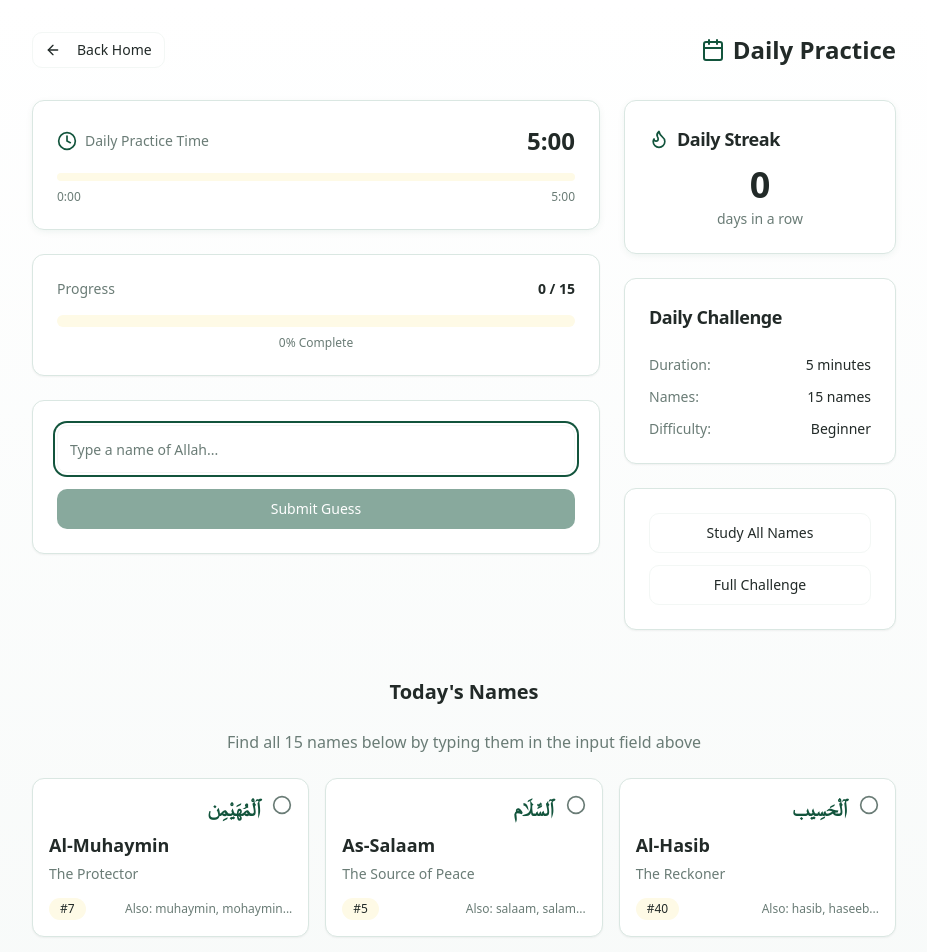
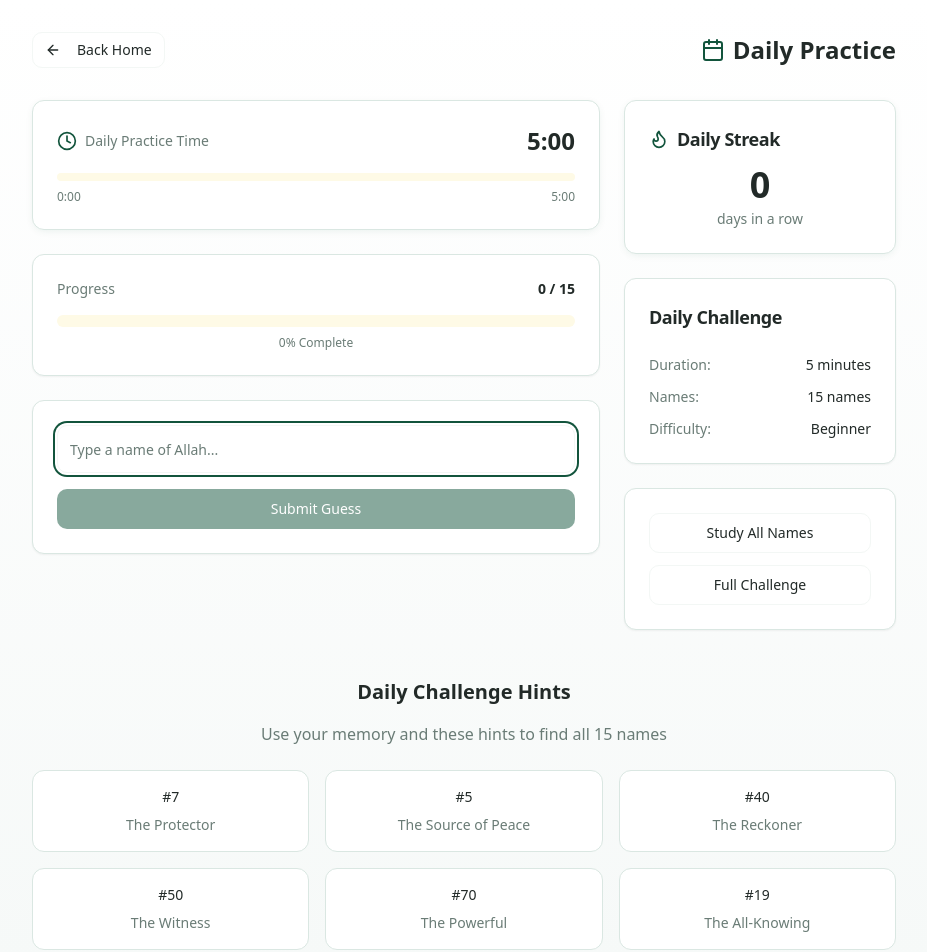
Before and after one commit to tarekmania/99Names, a React (Vite) app: page /daily in a window 1280 px wide. Shown: the top 952 px of the page, without its empty margins (176-1103 px from the left). Built offline with nearby package versions, Linux system fonts and the light colour scheme.

Commit message:
Refactor daily practice mode

```diff
--- a/src/pages/Daily.tsx
+++ b/src/pages/Daily.tsx
@@ -314,13 +314,74 @@ const Daily = () => {
           </div>
         </div>
 
-        {/* Names Grid - Always shown so users know what to guess */}
-        {names.length > 0 && (
+        {/* Hint System - Progressive clues */}
+        {names.length > 0 && isActive && !isCompleted && (
+          <div className="mt-12">
+            <div className="text-center mb-8">
+              <h3 className="text-xl font-semibold mb-4">Daily Challenge Hints</h3>
+              <p className="text-muted-foreground mb-6">
+                Use your memory and these hints to find all {names.length} names
+              </p>
+              <div className="grid grid-cols-1 md:grid-cols-2 lg:grid-cols-3 gap-4 max-w-4xl mx-auto">
+                {names.map((name, index) => {
+                  const isFound = found.has(name.id);
+                  const progress = Math.floor((5 * 60 - timeLeft) / 30); // Hint level based on time elapsed
+
+                  return (
+                    <div
+                      key={name.id}
+                      className={`p-4 rounded-lg border transition-all duration-300 ${
+                        isFound
+                          ? 'bg-primary/10 border-primary text-primary'
+                          : 'bg-card border-border'
+                      }`}
+                    >
+                      <div className="text-center space-y-2">
+                        <div className="text-sm font-medium">#{name.id}</div>
+
+                        {/* Progressive Hints */}
+                        {progress >= 0 && (
+                          <div className="text-sm text-muted-foreground">
+                            {name.meanings.split(',')[0]}
+                          </div>
+                        )}
+
+                        {progress >= 2 && (
+                          <div className="text-xs text-muted-foreground">
+                            {name.englishName.length} letters
+                          </div>
+                        )}
+
+                        {progress >= 4 && (
+                          <div className="text-xs font-mono">
+                            {name.englishName.charAt(0)}___
+                          </div>
+                        )}
+
+                        {progress >= 6 && (
+                          <div className="text-xs font-mono">
+                            {name.englishName.slice(0, Math.floor(name.englishName.length / 2))}___
+                          </div>
+                        )}
+
+                        {isFound && (
+                          <div className="font-semibold text-primary">
+                            {name.englishName}
+                          </div>
+                        )}
+                      </div>
+                    </div>
+                  );
+                })}
+              </div>
+            </div>
+          </div>
+        )}
+
+        {/* Names Grid - Only shown after completion */}
+        {names.length > 0 && (isCompleted || todayCompleted) && (
           <div className="mt-12">
             <h3 className="text-xl font-semibold mb-6 text-center">Today's Names</h3>
-            <p className="text-center text-muted-foreground mb-6">
-              Find all {names.length} names below by typing them in the input field above
-            </p>
             <div className="grid grid-cols-1 md:grid-cols-2 lg:grid-cols-3 gap-4">
               {names.map((name) => (
                 <Link key={name.id} to={`/study/${name.id}`}>
```
